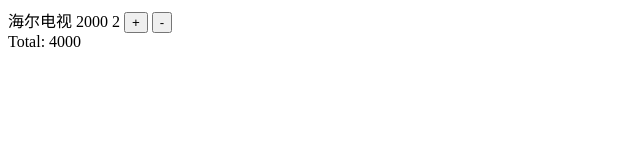
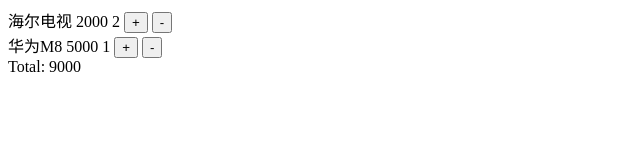
Before and after one commit to andrew168/ngDemo, a plain HTML site: page index.html in a window 1280 px wide. Shown: the whole page, without its empty margins (0-640 px from the left). Drawn offline with Linux system fonts and the light colour scheme.

Commit message:
如果用ng-repeat的$index来操作数组里面的数据

```diff
--- a/dataService.js
+++ b/dataService.js
@@ -2,10 +2,12 @@
     .service('DataService', function ($timeout) {
         // 内部变量
         var self = this,
-            item1 = {name: "海尔电视", price: 2000, quantity: 2, sum:0};
+            items = [
+                {name: "海尔电视", price: 2000, quantity: 2, sum:0},
+                {name: "华为M8", price: 5000, quantity: 1, sum: 0}];
 
         // 对外接口：数据
-        self.item1 = item1;
+        self.items = items;
         self.totalAmount = 0; //这个既是内部使用，也是外部使用，因为他不是地址引用的对象， 只是简单的值变量
 
         // 对外接口：处理函数
@@ -13,19 +15,27 @@
         self.subtract = subtract;
 
         // 内部具体实现
-        function add() {
-            self.item1.quantity++;
+        function add(index) {
+            self.items[index].quantity++;
             $timeout(update);
         }
 
-        function subtract() {
-            self.item1.quantity--;
+        function subtract(index) {
+            self.items[index].quantity--;
             $timeout(update);
         }
 
         function update() {
-            item1.sum = item1.price * item1.quantity;
-            self.totalAmount = item1.sum;
+            var i,
+                n = self.items.length,
+                item;
+
+            self.totalAmount = 0;
+            for (i=0; i < n; i++) {
+                item = self.items[i];
+                item.sum = item.price * item.quantity;
+                self.totalAmount += item.sum;
+            }
         }
 
         $timeout(update);
--- a/demoController.js
+++ b/demoController.js
@@ -3,7 +3,7 @@
     // 内部变量
     var self = this;
     self.data = DataService;
-    self.item1 = DataService.item1;
+    self.items = DataService.items;
     self.add = DataService.add;
     self.subtract = DataService.subtract;
 });
--- a/index.html
+++ b/index.html
@@ -9,12 +9,14 @@
     <script src="demoController.js"></script>
 </head>
 <body ng-controller="DemoController as demo">
+    <div ng-repeat="item in demo.items">
     <div>
-        <label>{{demo.item1.name}}</label>
-        <label>{{demo.item1.price}}</label>
-        <label>{{demo.item1.quantity}}</label>
-        <button ng-click="demo.add()"> + </button>
-        <button ng-click="demo.subtract()"> - </button>
+        <label>{{item.name}}</label>
+        <label>{{item.price}}</label>
+        <label>{{item.quantity}}</label>
+        <button ng-click="demo.add($index)"> + </button>
+        <button ng-click="demo.subtract($index)"> - </button>
+    </div>
     </div>
     <div><label>Total: </label>{{demo.data.totalAmount}}</div>
 </body>
```
